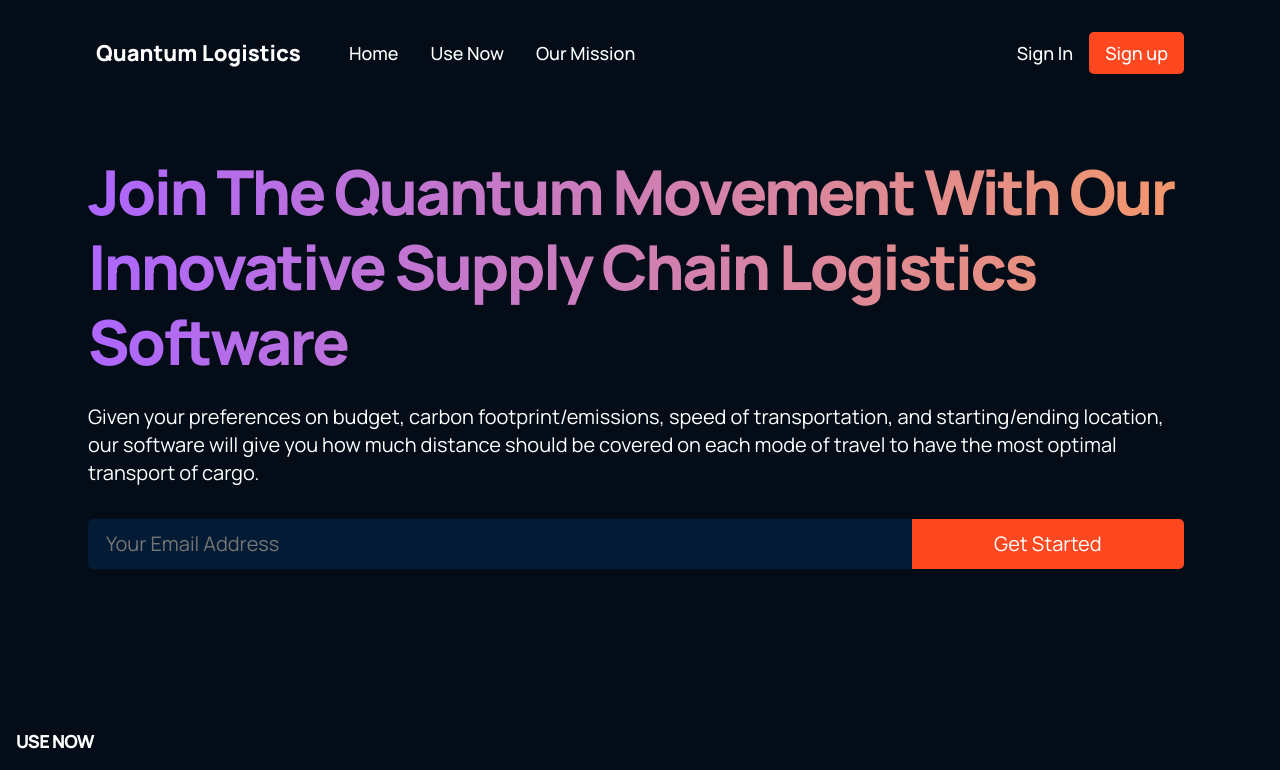
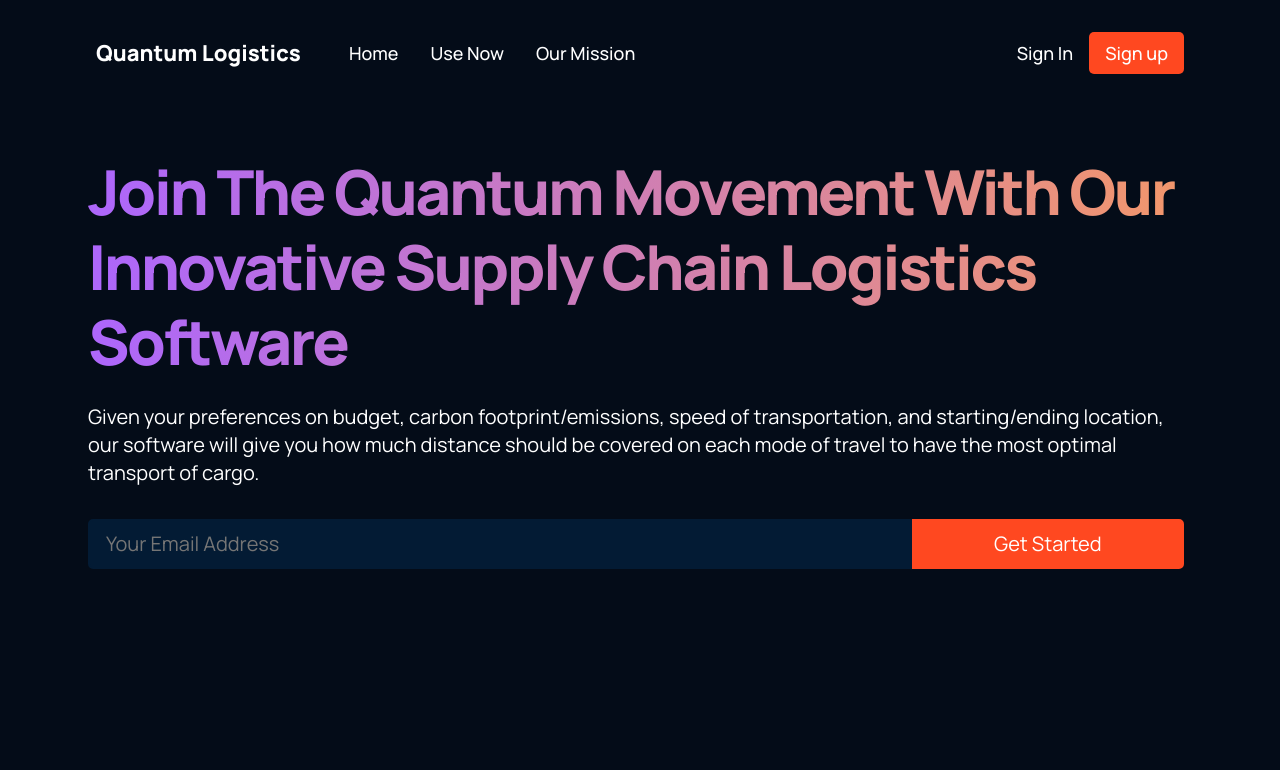
Before and after one commit to AbhinavAkkiraju/QuantumLogistics, a React (Create React App) app in the folder quantumlogistics/: page / in a window 1280 px wide. Shown: the top 770 px of the page. Built offline with nearby package versions, Linux system fonts and the light colour scheme.

Commit message:
Fixed Use Now

```diff
--- a/quantumlogistics/src/containers/usenow/UseNow.jsx
+++ b/quantumlogistics/src/containers/usenow/UseNow.jsx
@@ -48,7 +48,7 @@ export default class UseNow extends React.Component {
         }
         return (
             <div className="usenow section-margin" id="usenow" >
-                <div className="usenow-feature">
+                <div className="gradient__text">
                     <Feature title="USE NOW" />
                 </div>
                 <div className='break'></div>
```
